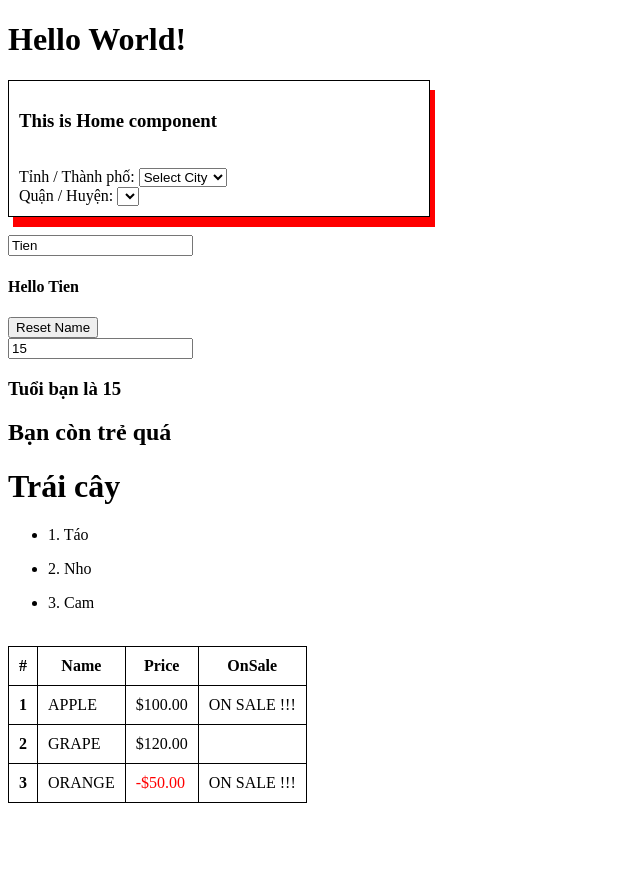
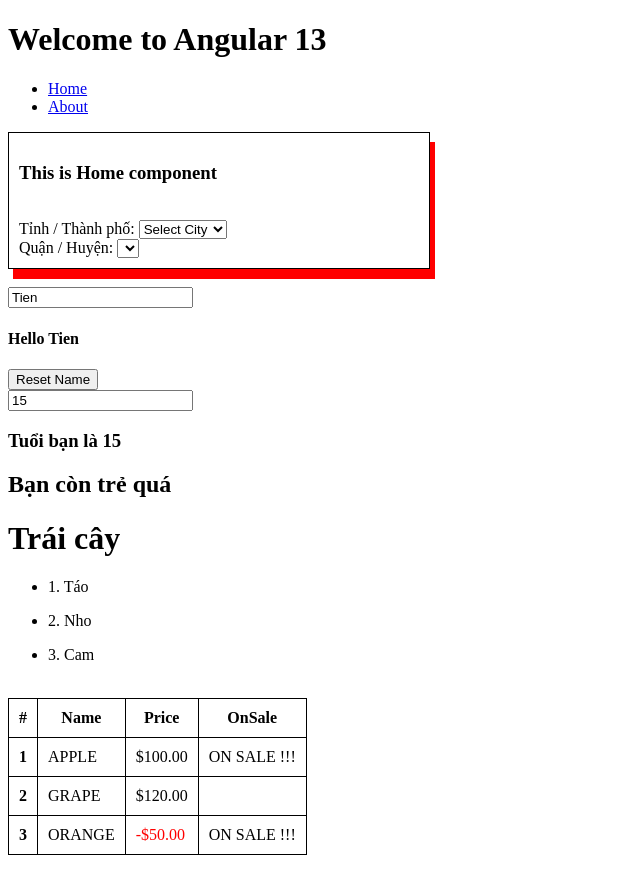
Before and after one commit to trannguyenhoangtien/Angular, an Angular app: page / in a window 1280 px wide. Shown: the whole page, without its empty margins (0-640 px from the left). Before the commit the page ends 829 px from the top, so only its background shows below. Built offline with nearby package versions, Linux system fonts and the light colour scheme.

Commit message:
Add router

```diff
--- a/src/app/app-routing.module.ts
+++ b/src/app/app-routing.module.ts
@@ -1,10 +1,17 @@
 import { NgModule } from '@angular/core';
 import { RouterModule, Routes } from '@angular/router';
+import { AboutComponent } from './about/about.component';
+import { HomeComponent } from './home/home.component';
+import { PageNotFoundComponent } from './page-not-found/page-not-found.component';
 
-const routes: Routes = [];
+const routes: Routes = [
+  { path: '', component: HomeComponent },
+  { path: 'about', component: AboutComponent },
+  { path: '**', component: PageNotFoundComponent },
+];
 
 @NgModule({
   imports: [RouterModule.forRoot(routes)],
-  exports: [RouterModule]
+  exports: [RouterModule],
 })
-export class AppRoutingModule { }
+export class AppRoutingModule {}
--- a/src/app/app.component.html
+++ b/src/app/app.component.html
@@ -1,3 +1,8 @@
-<h1>Hello World!</h1>
-
-<app-home></app-home>
+<h1>Welcome to Angular 13</h1>
+<nav>
+  <ul>
+    <li><a href="/" routerLinkActive="active">Home</a></li>
+    <li><a href="/about">About</a></li>
+  </ul>
+</nav>
+<router-outlet></router-outlet>
--- a/src/app/app.module.ts
+++ b/src/app/app.module.ts
@@ -7,13 +7,15 @@ import { AppComponent } from './app.component';
 import { HomeComponent } from './home/home.component';
 import { AboutComponent } from './about/about.component';
 import { OnSalePipe } from './on-sale.pipe';
+import { PageNotFoundComponent } from './page-not-found/page-not-found.component';
 
 @NgModule({
   declarations: [
     AppComponent,
     HomeComponent,
     AboutComponent,
-    OnSalePipe
+    OnSalePipe,
+    PageNotFoundComponent
   ],
   imports: [
     BrowserModule,
--- /dev/null
+++ b/src/app/page-not-found/page-not-found.component.html
@@ -0,0 +1 @@
+<p>Page not found!</p>
--- /dev/null
+++ b/src/app/page-not-found/page-not-found.component.ts
@@ -0,0 +1,15 @@
+import { Component, OnInit } from '@angular/core';
+
+@Component({
+  selector: 'app-page-not-found',
+  templateUrl: './page-not-found.component.html',
+  styleUrls: ['./page-not-found.component.scss']
+})
+export class PageNotFoundComponent implements OnInit {
+
+  constructor() { }
+
+  ngOnInit(): void {
+  }
+
+}
```
Also changed, not shown: src/app/page-not-found/page-not-found.component.scss (added), 1 other file (tests, documents, lock files or other folders).
